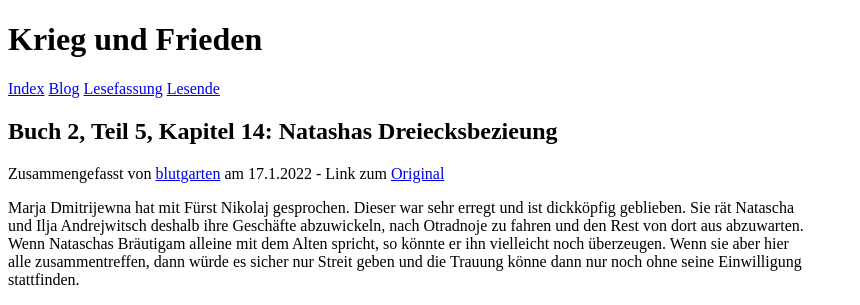
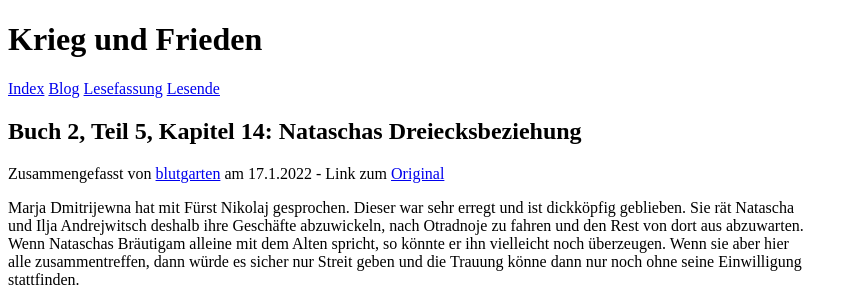
Before and after one commit to c-auri/ZAEH, a Jekyll site: the page built from _chapters/2-05-14-Nataschas-Dreiecksbeziehung.md, in a window 1280 px wide. Shown: the top 305 px of the page, without its empty margins (0-860 px from the left). Built offline with Jekyll 4.4.1, drawn with Linux system fonts in a browser that asks for light colours.

Commit message:
Fix Typo: Natasha -> Natascha

```diff
--- a/_chapters/2-05-14-Natashas-Dreiecksbezieung.md
+++ b/_chapters/2-05-14-Nataschas-Dreiecksbeziehung.md
@@ -1,6 +1,6 @@
 ---
 layout: chapter
-title: Natashas Dreiecksbezieung
+title: Nataschas Dreiecksbeziehung
 author: blutgarten
 date_written: 2022-01-17T14:56:00UTC+1
 date_copied: 2022-01-19T12:59:00UTC+1
```
